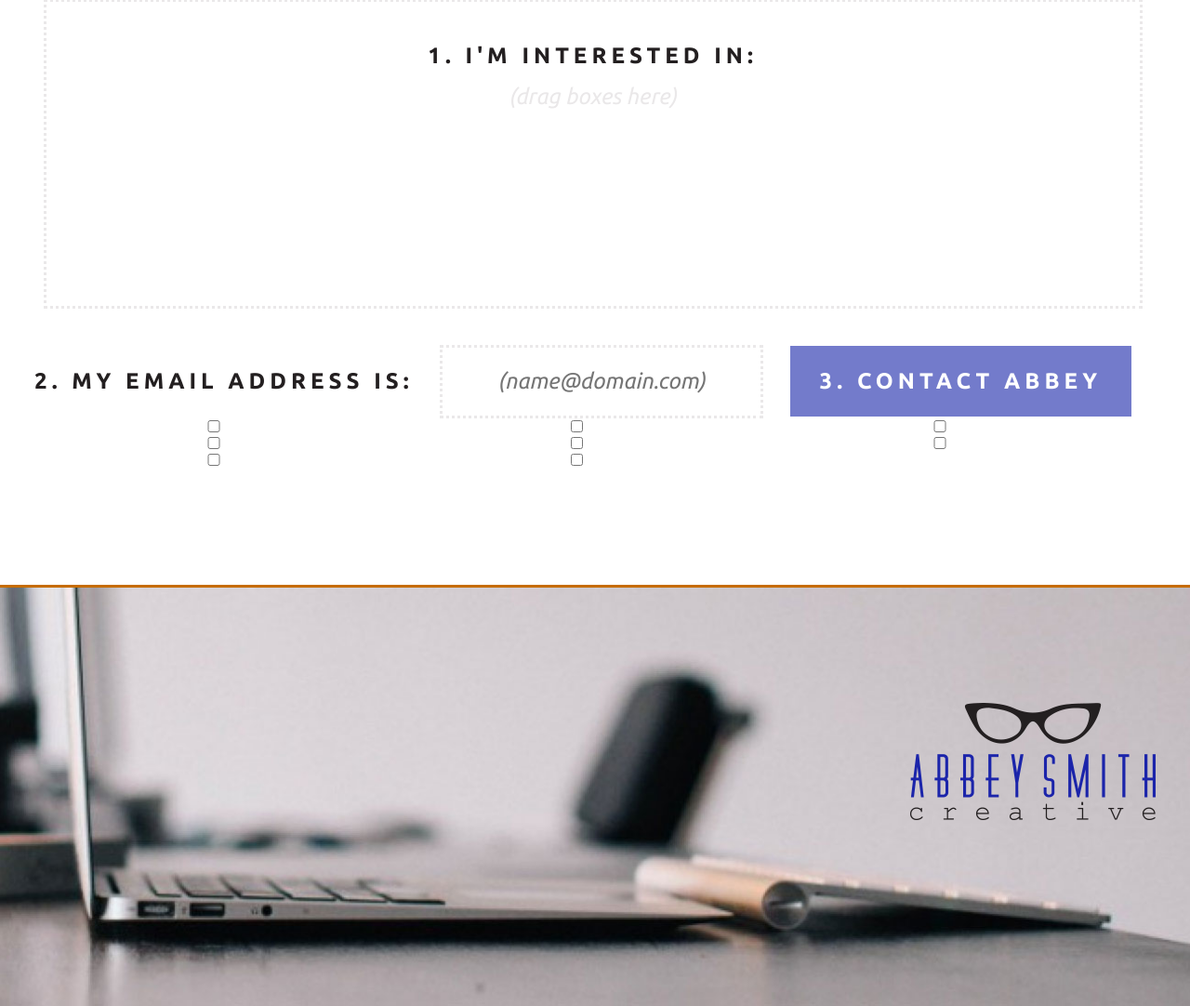
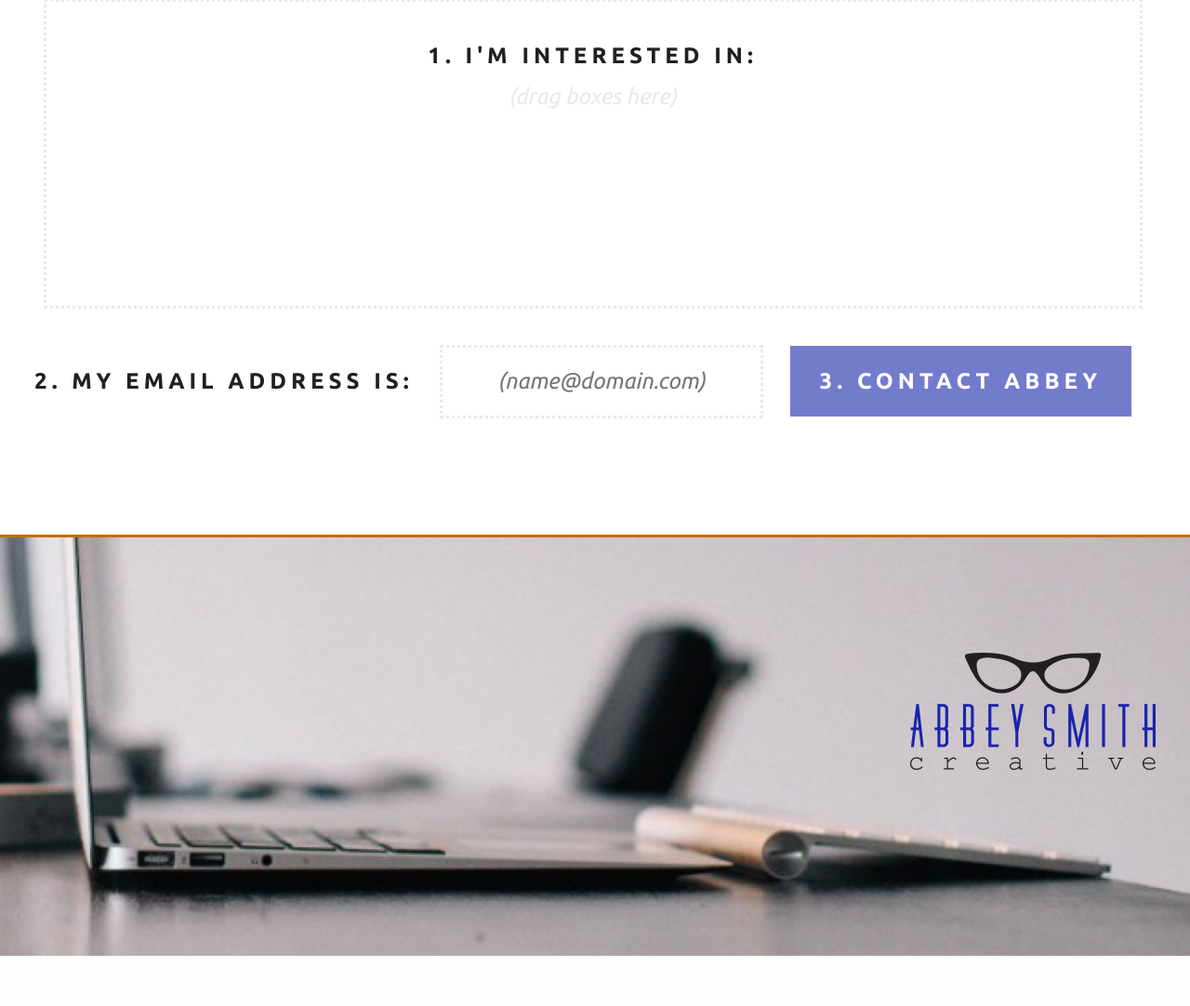
Before and after one commit to lindseyemaddox/abbey-smith, a PHP site: page /?email=1 in a window 1280 px wide. Shown: the part 1749-2831 px from the top of the page at 93% size. After the commit the page ends 2777 px from the top, so only its background shows below. Run offline with PHP 8.4, Linux system fonts and the light colour scheme; some libraries are stand-ins or nearby versions.

Commit message:
display none checkboxes

```diff
--- a/_assets/css/less/pages/home.less
+++ b/_assets/css/less/pages/home.less
@@ -135,6 +135,9 @@ input {
 		padding: 0 2%;
 		width: 24.2%;
 	}
+	&[type='checkbox'] {
+		display: none;
+	}
 }
 
 #thanks {
--- a/_assets/css/styles.css
+++ b/_assets/css/styles.css
@@ -526,6 +526,7 @@ header div#headline h1 {
   padding: 58px 0;
   text-align: center;
 }
+/******** END MAIN HEADER AND NAVIGATION STYLES *********/
 /******** START MAIN FOOTER STYLES *********/
 footer {
   border-top: 3px solid #c66c00;
@@ -536,6 +537,7 @@ footer {
 footer img {
   padding: 124px 0 200px;
 }
+/******** END FOOTER STYLES *********/
 /*================================================*/
 /*================  PAGE STYLES  ================*/
 /*==============================================*/
@@ -716,6 +718,9 @@ input:focus {
   padding: 0 2%;
   width: 24.2%;
 }
+input[type='checkbox'] {
+  display: none;
+}
 #thanks {
   padding: 80px 0;
   color: #231f20;
--- a/index.php
+++ b/index.php
@@ -181,6 +181,10 @@ $(function() {
 	$( "#box" ).droppable({
       hoverClass: "clue",
 	  drop: function( event, ui ) {
+	    $( this )
+	      .addClass( "ui-state-highlight" )
+	      .find( "p" )
+	        .html( "Noted." );
 		var $this = ui.draggable;
 		var name = $this.attr('id');
 		console.log(name);
```
